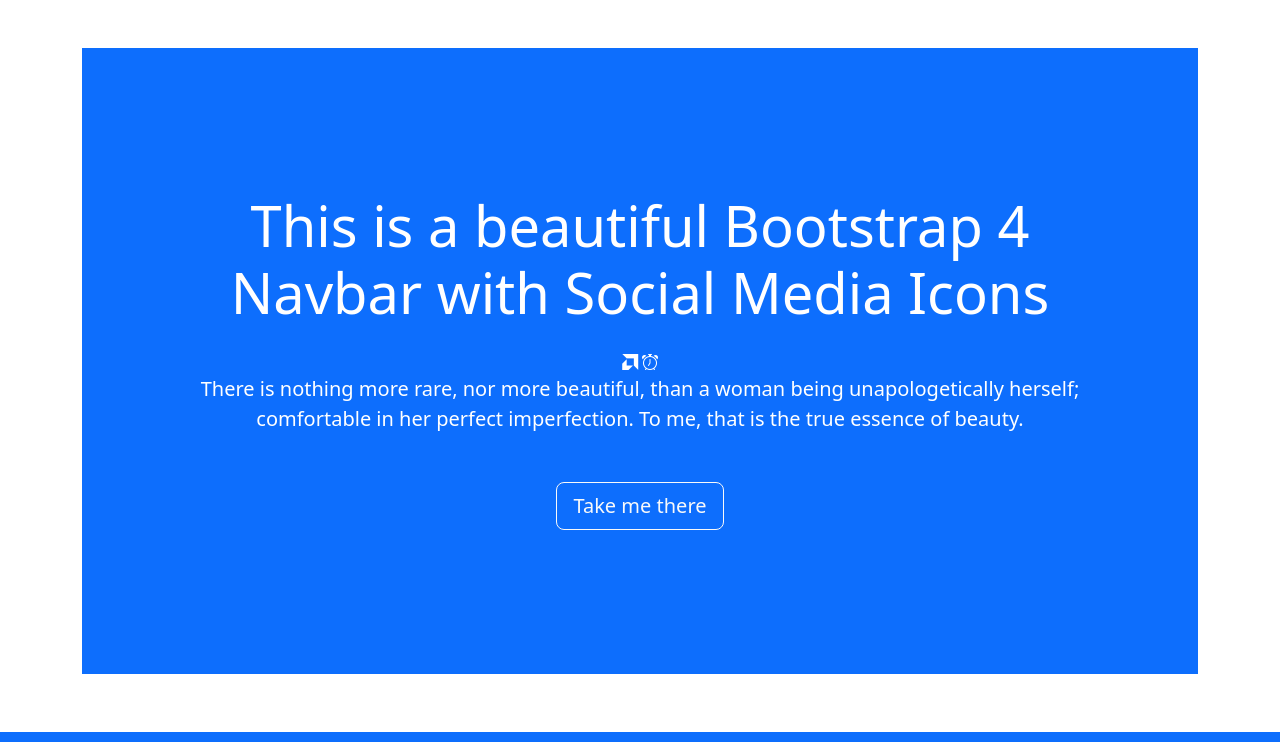
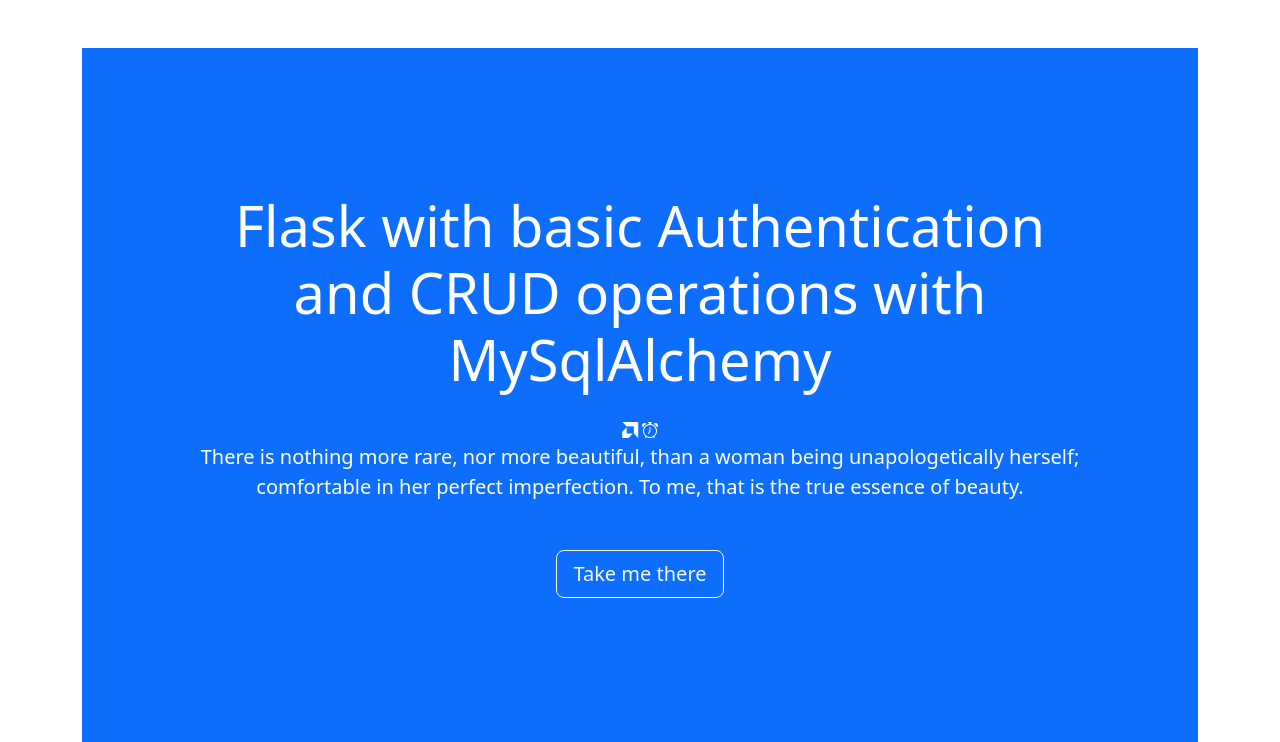
Before and after one commit to ManojDjs/Flask_Basic_App, a Python web app: template project/templates/index.html in a window 1280 px wide. Shown: the part 68-810 px from the top of the page. Run offline with Jinja, Linux system fonts and the light colour scheme; the template is opened without the code that fills it, so the values that code supplies are empty; some libraries are stand-ins or nearby versions.

Commit message:
index updated with project information

```diff
--- a/project/templates/index.html
+++ b/project/templates/index.html
@@ -8,7 +8,7 @@
   <div class="container py-5">
   <div class="row py-5">
   <div class="mx-auto col-lg-10">
-    <h1 class="display-4 mb-4 ">This is a beautiful Bootstrap 4 Navbar with Social Media Icons </h1>
+    <h1 class="display-4 mb-4 ">Flask with basic Authentication and CRUD operations with MySqlAlchemy</h1>
     <i class="bi bi-amd"></i>
     <i class="bi-alarm"></i>
     <p class="lead mb-5">There is nothing more rare, nor more beautiful, than a woman being unapologetically herself; comfortable in her perfect imperfection. To me, that is the true essence of beauty.  </p> <a href="#" class="btn btn-lg btn-outline-light mx-1">Take me there</a>
```
